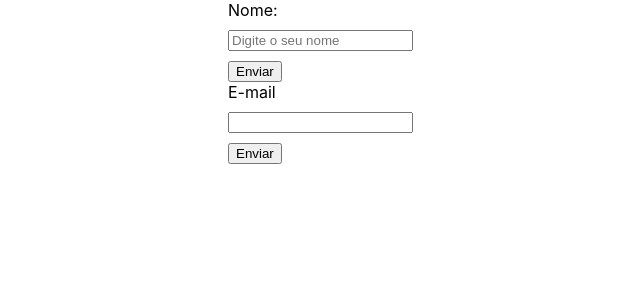
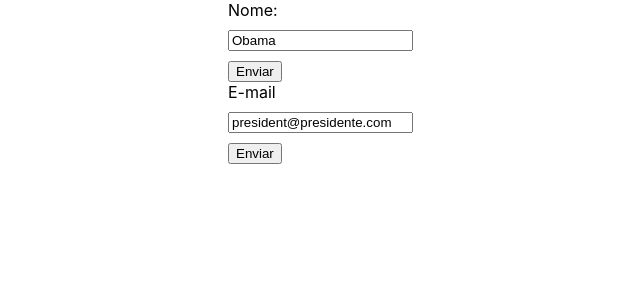
Before and after one commit to ehurafa/react-from-zero-to-mastery, a React (Create React App) app in the folder ARQUIVOS/05_FORM_EM_REACT/form/: page / in a window 1280 px wide. Shown: the top 300 px of the page, without its empty margins (162-802 px from the left). Built offline with nearby package versions, Linux system fonts and the light colour scheme.

Commit message:
controlled inputs

```diff
--- a/ARQUIVOS/05_FORM_EM_REACT/form/src/App.js
+++ b/ARQUIVOS/05_FORM_EM_REACT/form/src/App.js
@@ -5,7 +5,7 @@ import MyForm from './components/MyForm'
 function App() {
   return (
     <div className="App">
-      <MyForm />
+      <MyForm user={{ name: 'Obama', email: 'president@presidente.com'}}/>
     </div>
   );
 }
--- a/ARQUIVOS/05_FORM_EM_REACT/form/src/components/MyForm.js
+++ b/ARQUIVOS/05_FORM_EM_REACT/form/src/components/MyForm.js
@@ -1,12 +1,14 @@
 import './MyForm.css'
 import { useState } from 'react'
 
-function MyForm() {
+function MyForm({user}) {
+
+    // 6 - controlled inputs
 
     // 3 - gerenciamento de dados
 
-    const [name, setName] = useState()
-    const [email, setEmail] = useState()
+    const [name, setName] = useState(user ? user.name : '')
+    const [email, setEmail] = useState(user ? user.email : '')
 
 
     const handleName = (e) => {
@@ -28,13 +30,13 @@ function MyForm() {
             <form onSubmit={handleSubmit}>
                 <div>
                     <label htmlFor="name">Nome:</label>
-                    <input type="text" name="name" placeholder="Digite o seu nome" onChange={handleName} />
+                    <input type="text" name="name" value={name} placeholder="Digite o seu nome" onChange={handleName} />
                     <input type="submit" value="Enviar" />
                 </div>
                 <label>
                     <span>E-mail</span>
                     {/* 4 simplificação de manipulação de state */}
-                    <input type="email" name="email" onChange={(e) => setEmail(e.target.value)}/>
+                    <input type="email" name="email" value={email} onChange={(e) => setEmail(e.target.value)}/>
                 </label>
                 <input type="submit" value="Enviar" />
             </form>
```
